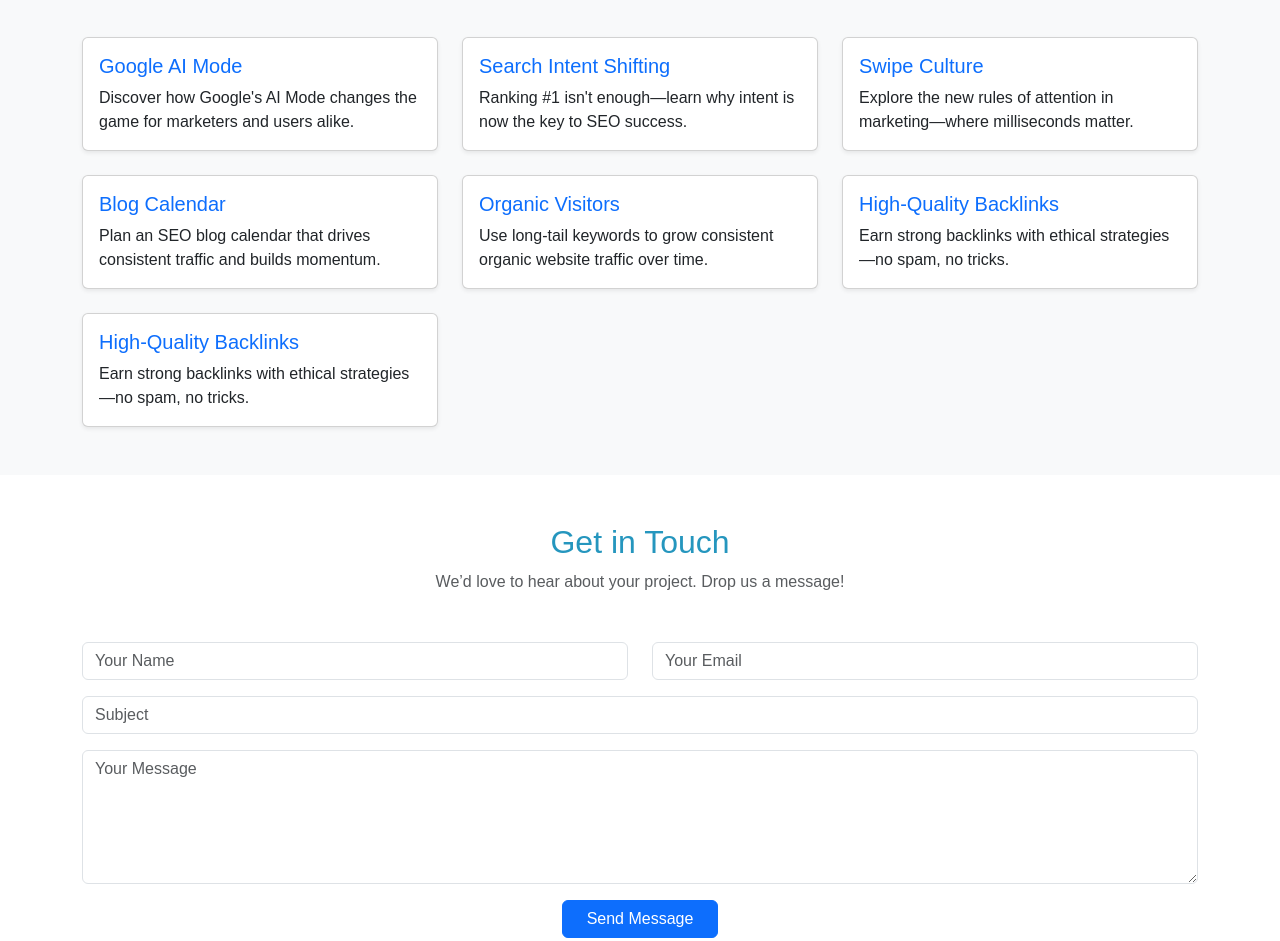
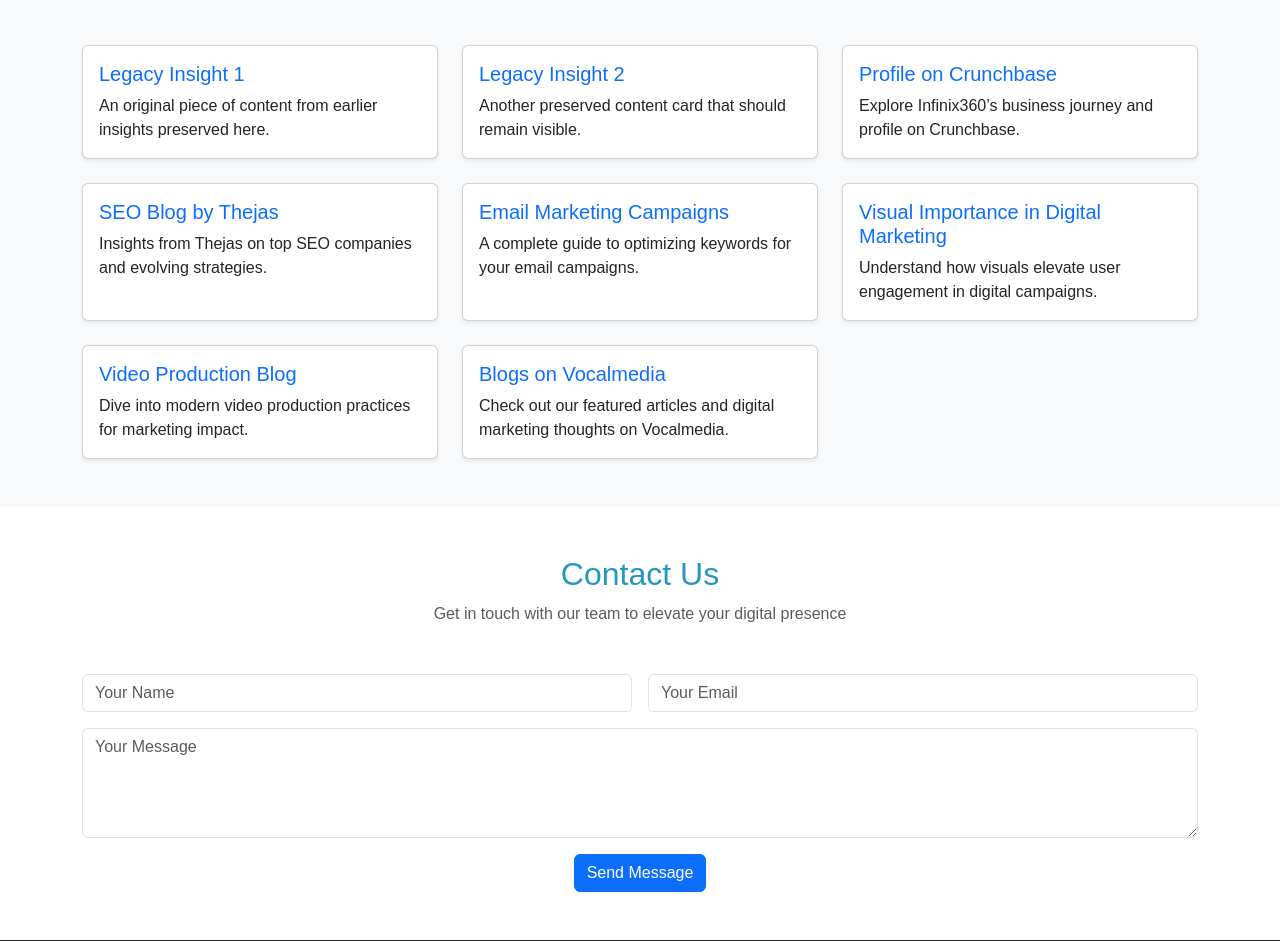
Before and after one commit to infiniX360-official/digitalmarketing, a plain HTML site: page index.html in a window 1280 px wide. Shown: the part 1052-1993 px from the top of the page. Drawn offline with nearby package versions, Linux system fonts and the light colour scheme.

Commit message:
Update index.html

```diff
--- a/index.html
+++ b/index.html
@@ -1,7 +1,6 @@
 <!DOCTYPE html>
 <html lang="en">
 <head>
-  <meta name="google-site-verification" content="GHoanFNBNze6Z0x9VRisnJ8n1_GE2CPO0s5z97n5T-o" />
   <meta charset="UTF-8" />
   <meta name="viewport" content="width=device-width, initial-scale=1.0"/>
   <title>Infinix360 | Digital Marketing Agency in Chennai</title>
@@ -26,9 +25,9 @@
 <body>
 
 <!-- Header -->
-<header class="bg-white shadow-sm py-3">
-  <div class="container text-center">
-    <h1 class="text-primary m-0">infinix360</h1>
+<header class="bg-white shadow-sm py-3 text-center">
+  <div class="container">
+    <h1 class="text-primary">infinix360</h1>
     <p class="mb-0">Leading Digital Marketing Agency in Chennai</p>
   </div>
 </header>
@@ -107,90 +106,98 @@
       <p class="text-muted">Stay updated with trends shaping the digital marketing world</p>
     </div>
     <div class="row g-4">
+      <!-- Old Cards (Preserved) -->
       <div class="col-md-4">
         <div class="card h-100 shadow-sm">
           <div class="card-body">
-            <h5 class="card-title"><a href="https://medium.com/@infinix360/googles-ai-mode-explained-what-marketers-and-users-need-to-know-482cb728938e" target="_blank" class="text-decoration-none text-primary">Google AI Mode</a></h5>
-            <p class="card-text">Discover how Google's AI Mode changes the game for marketers and users alike.</p>
+            <h5 class="card-title"><a href="#" class="text-decoration-none text-primary">Legacy Insight 1</a></h5>
+            <p class="card-text">An original piece of content from earlier insights preserved here.</p>
           </div>
         </div>
       </div>
       <div class="col-md-4">
         <div class="card h-100 shadow-sm">
           <div class="card-body">
-            <h5 class="card-title"><a href="https://medium.com/@infinix360/search-intent-shifting-why-ranking-1-isnt-enough-anymore-5c07ca6d8ce7" target="_blank" class="text-decoration-none text-primary">Search Intent Shifting</a></h5>
-            <p class="card-text">Ranking #1 isn't enough—learn why intent is now the key to SEO success.</p>
+            <h5 class="card-title"><a href="#" class="text-decoration-none text-primary">Legacy Insight 2</a></h5>
+            <p class="card-text">Another preserved content card that should remain visible.</p>
+          </div>
+        </div>
+      </div>
+
+      <!-- New Cards -->
+      <div class="col-md-4">
+        <div class="card h-100 shadow-sm">
+          <div class="card-body">
+            <h5 class="card-title"><a href="https://www.crunchbase.com/organization/infinix360" target="_blank" class="text-decoration-none text-primary">Profile on Crunchbase</a></h5>
+            <p class="card-text">Explore Infinix360’s business journey and profile on Crunchbase.</p>
           </div>
         </div>
       </div>
       <div class="col-md-4">
         <div class="card h-100 shadow-sm">
           <div class="card-body">
-            <h5 class="card-title"><a href="https://medium.com/@infinix360/swipe-culture-split-seconds-the-new-rules-of-attention-marketing-20b2fdc24208" target="_blank" class="text-decoration-none text-primary">Swipe Culture</a></h5>
-            <p class="card-text">Explore the new rules of attention in marketing—where milliseconds matter.</p>
+            <h5 class="card-title"><a href="https://seoagencyinchennai.hashnode.dev/seo-companies-in-chennai" target="_blank" class="text-decoration-none text-primary">SEO Blog by Thejas</a></h5>
+            <p class="card-text">Insights from Thejas on top SEO companies and evolving strategies.</p>
           </div>
         </div>
       </div>
       <div class="col-md-4">
         <div class="card h-100 shadow-sm">
           <div class="card-body">
-            <h5 class="card-title"><a href="https://theglobalnewz.com/how-to-plan-an-seo-driven-blog-calendar-for-monthly-traffic-growth/" target="_blank" class="text-decoration-none text-primary">Blog Calendar</a></h5>
-            <p class="card-text">Plan an SEO blog calendar that drives consistent traffic and builds momentum.</p>
+            <h5 class="card-title"><a href="https://github.com/vamikakaushal018/-Email-Marketing-Campaigns/wiki/How-to-Optimize-Keywords-for-Email-Marketing-Campaigns" target="_blank" class="text-decoration-none text-primary">Email Marketing Campaigns</a></h5>
+            <p class="card-text">A complete guide to optimizing keywords for your email campaigns.</p>
           </div>
         </div>
       </div>
       <div class="col-md-4">
         <div class="card h-100 shadow-sm">
           <div class="card-body">
-            <h5 class="card-title"><a href="https://euromediawire.com/blogs/technology/how-to-find-long-tail-keywords-that-drive-consistent-organic-visitors/" target="_blank" class="text-decoration-none text-primary">Organic Visitors</a></h5>
-            <p class="card-text">Use long-tail keywords to grow consistent organic website traffic over time.</p>
+            <h5 class="card-title"><a href="https://www.slideshare.net/slideshow/importance-of-visuals-in-digital-marketingpdf/258717413" target="_blank" class="text-decoration-none text-primary">Visual Importance in Digital Marketing</a></h5>
+            <p class="card-text">Understand how visuals elevate user engagement in digital campaigns.</p>
           </div>
         </div>
       </div>
       <div class="col-md-4">
         <div class="card h-100 shadow-sm">
           <div class="card-body">
-            <h5 class="card-title"><a href="https://squarespaceblog.com/how-to-earn-high-quality-backlinks-without-spamming-anyone/" target="_blank" class="text-decoration-none text-primary">High-Quality Backlinks</a></h5>
-            <p class="card-text">Earn strong backlinks with ethical strategies—no spam, no tricks.</p>
+            <h5 class="card-title"><a href="https://www.diigo.com/item/note/akcfl/ym6s?k=32a0b85e4105cdf25780a1177dc28911" target="_blank" class="text-decoration-none text-primary">Video Production Blog</a></h5>
+            <p class="card-text">Dive into modern video production practices for marketing impact.</p>
           </div>
         </div>
       </div>
-       <div class="col-md-4">
+      <div class="col-md-4">
         <div class="card h-100 shadow-sm">
           <div class="card-body">
-            <h5 class="card-title"><a href="https://squarespaceblog.com/how-to-earn-high-quality-backlinks-without-spamming-anyone/" target="_blank" class="text-decoration-none text-primary">High-Quality Backlinks</a></h5>
-            <p class="card-text">Earn strong backlinks with ethical strategies—no spam, no tricks.</p>
+            <h5 class="card-title"><a href="https://vocal.media/authors/infinix-360" target="_blank" class="text-decoration-none text-primary">Blogs on Vocalmedia</a></h5>
+            <p class="card-text">Check out our featured articles and digital marketing thoughts on Vocalmedia.</p>
+          </div>
         </div>
-     </div>
+      </div>
     </div>
   </div>
-</div>
 </section>
 
 <!-- Contact Form Section -->
 <section class="section py-5">
   <div class="container">
     <div class="text-center mb-5">
-      <h2 class="section-title">Get in Touch</h2>
-      <p class="text-muted">We’d love to hear about your project. Drop us a message!</p>
+      <h2 class="section-title">Contact Us</h2>
+      <p class="text-muted">Get in touch with our team to elevate your digital presence</p>
     </div>
     <form>
-      <div class="row mb-3">
+      <div class="row g-3">
         <div class="col-md-6">
           <input type="text" class="form-control" placeholder="Your Name" required>
         </div>
         <div class="col-md-6">
           <input type="email" class="form-control" placeholder="Your Email" required>
         </div>
-      </div>
-      <div class="mb-3">
-        <input type="text" class="form-control" placeholder="Subject" required>
-      </div>
-      <div class="mb-3">
-        <textarea class="form-control" rows="5" placeholder="Your Message" required></textarea>
-      </div>
-      <div class="text-center">
-        <button type="submit" class="btn btn-primary px-4">Send Message</button>
+        <div class="col-12">
+          <textarea class="form-control" rows="4" placeholder="Your Message" required></textarea>
+        </div>
+        <div class="col-12 text-center">
+          <button type="submit" class="btn btn-primary">Send Message</button>
+        </div>
       </div>
     </form>
   </div>
```
